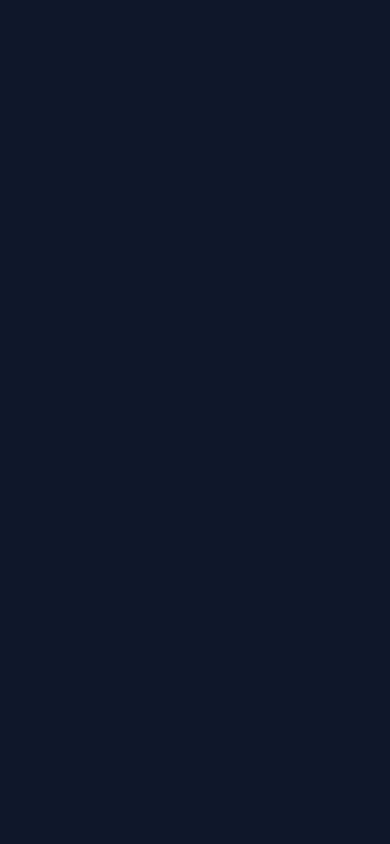
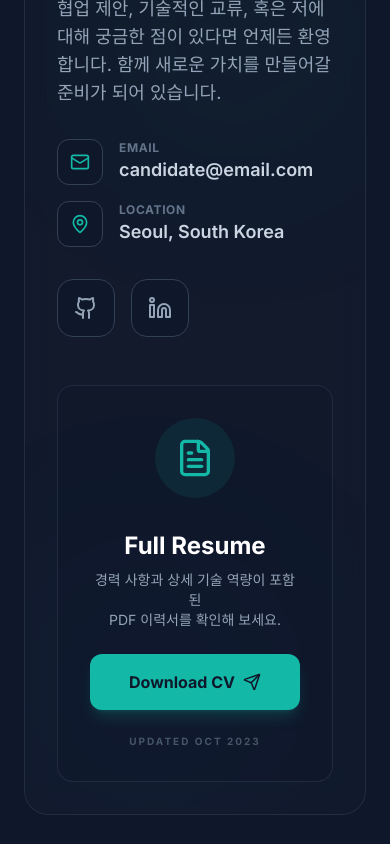
Before and after one commit to leeedh/web-portfolio, a React (Vite) app: page / in a window 390 px wide. Shown: the part 9800-10644 px from the top of the page. Before the commit the page ends 9879 px from the top, so only its background shows below. Built offline with nearby package versions, Linux system fonts and the light colour scheme; no server answers.

Commit message:
contact 추가

```diff
--- a/App.tsx
+++ b/App.tsx
@@ -1,6 +1,7 @@
 import React from 'react';
 import Hero from './components/Hero';
 import AboutMe from './components/AboutMe';
+import Contact from './components/Contact';
 import Skills from './components/Skills';
 import ProjectCard from './components/ProjectCard';
 import AutomationCard from './components/AutomationCard';
@@ -64,6 +65,9 @@ const App: React.FC = () => {
           </div>
         </section>
 
+        {/* Section 4: Contact */}
+        <Contact />
+
         {/* Footer */}
         <footer className="text-center py-12 border-t border-slate-800 text-slate-500">
           <p>© {new Date().getFullYear()} GIS Developer Portfolio. All rights reserved.</p>
--- /dev/null
+++ b/components/Contact.tsx
@@ -0,0 +1,96 @@
+
+import React from 'react';
+import { Mail, Github, Linkedin, FileText, Send, MapPin } from 'lucide-react';
+import { CONTACT_INFO } from '../constants';
+
+const Contact: React.FC = () => {
+  return (
+    <section id="contact" className="py-20">
+      <div className="bg-slate-800/20 border border-slate-700/50 rounded-3xl p-8 md:p-16 backdrop-blur-md relative overflow-hidden">
+        {/* Background Accent */}
+        <div className="absolute top-0 right-0 w-64 h-64 bg-accent/5 blur-[100px] rounded-full pointer-events-none"></div>
+        <div className="absolute bottom-0 left-0 w-64 h-64 bg-blue-500/5 blur-[100px] rounded-full pointer-events-none"></div>
+
+        <div className="grid md:grid-cols-2 gap-12 items-center relative z-10">
+          <div className="space-y-8">
+            <div className="space-y-4">
+              <h2 className="text-4xl md:text-5xl font-bold text-white tracking-tight">
+                Get In <span className="text-accent">Touch</span>
+              </h2>
+              <p className="text-slate-400 text-lg max-w-md">
+                협업 제안, 기술적인 교류, 혹은 저에 대해 궁금한 점이 있다면 언제든 환영합니다.
+                함께 새로운 가치를 만들어갈 준비가 되어 있습니다.
+              </p>
+            </div>
+
+            <div className="space-y-4">
+              <div className="flex items-center gap-4 text-slate-300">
+                <div className="p-3 bg-slate-900 rounded-xl border border-slate-700">
+                  <Mail size={20} className="text-accent" />
+                </div>
+                <div>
+                  <p className="text-xs text-slate-500 font-bold uppercase tracking-wider">Email</p>
+                  <a href={`mailto:${CONTACT_INFO.email}`} className="text-lg hover:text-accent transition-colors font-semibold">
+                    {CONTACT_INFO.email}
+                  </a>
+                </div>
+              </div>
+
+              <div className="flex items-center gap-4 text-slate-300">
+                <div className="p-3 bg-slate-900 rounded-xl border border-slate-700">
+                  <MapPin size={20} className="text-accent" />
+                </div>
+                <div>
+                  <p className="text-xs text-slate-500 font-bold uppercase tracking-wider">Location</p>
+                  <p className="text-lg font-semibold">{CONTACT_INFO.location}</p>
+                </div>
+              </div>
+            </div>
+
+            <div className="flex gap-4">
+              <a
+                href={CONTACT_INFO.github}
+                target="_blank"
+                rel="noopener noreferrer"
+                className="p-4 bg-slate-900 rounded-2xl border border-slate-700 hover:border-accent/50 hover:bg-slate-800 transition-all text-slate-400 hover:text-accent"
+              >
+                <Github size={24} />
+              </a>
+              <a
+                href={CONTACT_INFO.linkedin}
+                target="_blank"
+                rel="noopener noreferrer"
+                className="p-4 bg-slate-900 rounded-2xl border border-slate-700 hover:border-accent/50 hover:bg-slate-800 transition-all text-slate-400 hover:text-accent"
+              >
+                <Linkedin size={24} />
+              </a>
+            </div>
+          </div>
+
+          <div className="flex flex-col items-center justify-center p-8 bg-slate-900/50 border border-slate-700/50 rounded-2xl space-y-6 text-center">
+            <div className="w-20 h-20 bg-accent/10 rounded-full flex items-center justify-center mb-2">
+              <FileText size={40} className="text-accent" />
+            </div>
+            <div className="space-y-2">
+              <h3 className="text-2xl font-bold text-white">Full Resume</h3>
+              <p className="text-slate-400 text-sm">
+                경력 사항과 상세 기술 역량이 포함된 <br /> PDF 이력서를 확인해 보세요.
+              </p>
+            </div>
+            <a
+              href={CONTACT_INFO.resumeUrl}
+              className="w-full py-4 bg-accent hover:bg-teal-400 text-slate-900 font-bold rounded-xl flex items-center justify-center gap-2 transition-all transform hover:scale-[1.02] active:scale-95 shadow-lg shadow-accent/20"
+            >
+              Download CV <Send size={18} />
+            </a>
+            <p className="text-[10px] text-slate-600 uppercase font-bold tracking-[0.2em]">
+              Updated Oct 2023
+            </p>
+          </div>
+        </div>
+      </div>
+    </section>
+  );
+};
+
+export default Contact;
--- a/constants.ts
+++ b/constants.ts
@@ -4,6 +4,15 @@ export const HERO_CONTENT = {
   title: "직관과 효율을 설계하는 개발자 이동훈입니다.",
   subtitle: "GIS Engineering & Full-stack Solution Provider",
   description: "3D 공간 정보 시각화부터 워크플로우 자동화까지. 기술적 깊이와 문제 해결에 대한 집요함으로 사용자 경험을 혁신하는 GIS 웹 개발자입니다."
+};
+
+export const CONTACT_INFO = {
+  name: "김지아 (Zia Kim)",
+  email: "candidate@email.com",
+  linkedin: "https://linkedin.com/in/username",
+  github: "https://github.com/username",
+  location: "Seoul, South Korea",
+  resumeUrl: "#" // 실제 이력서 파일 경로
 };
 
 export const GIS_PROJECTS: Project[] = [
```
